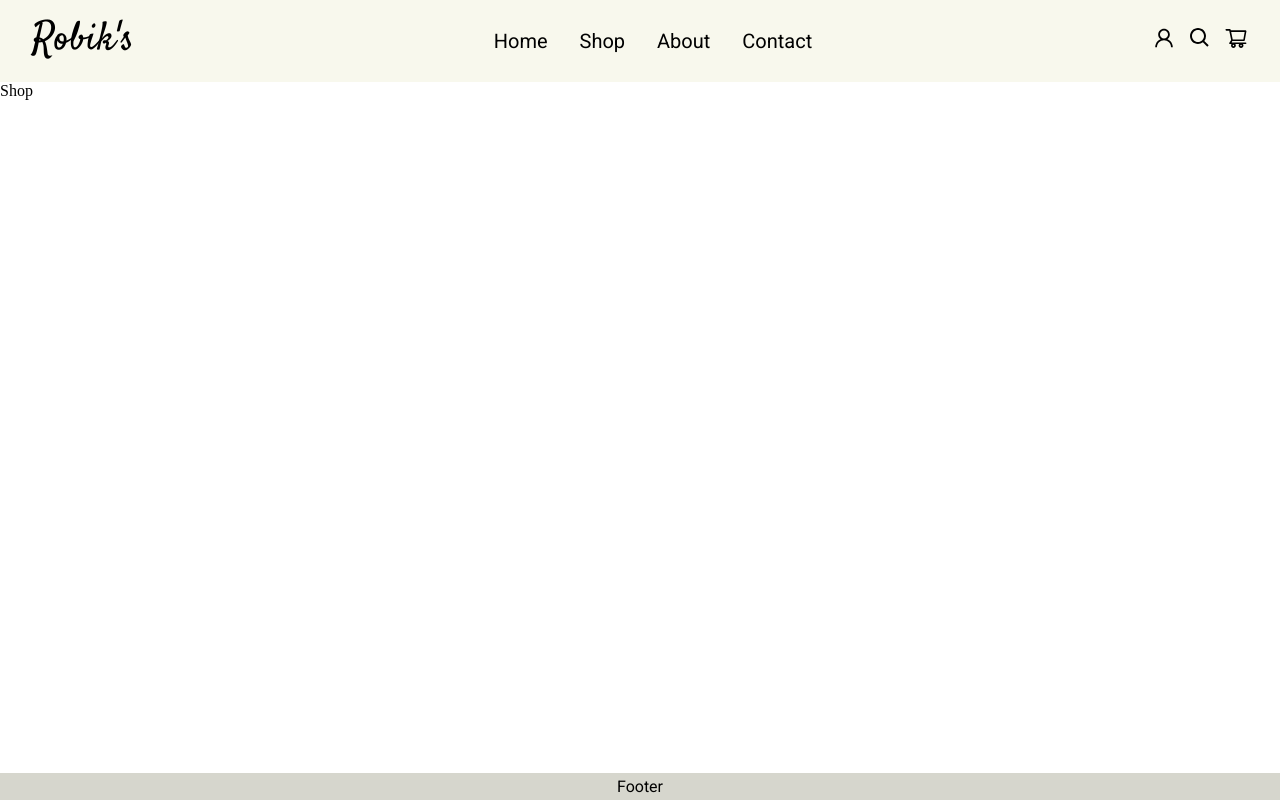
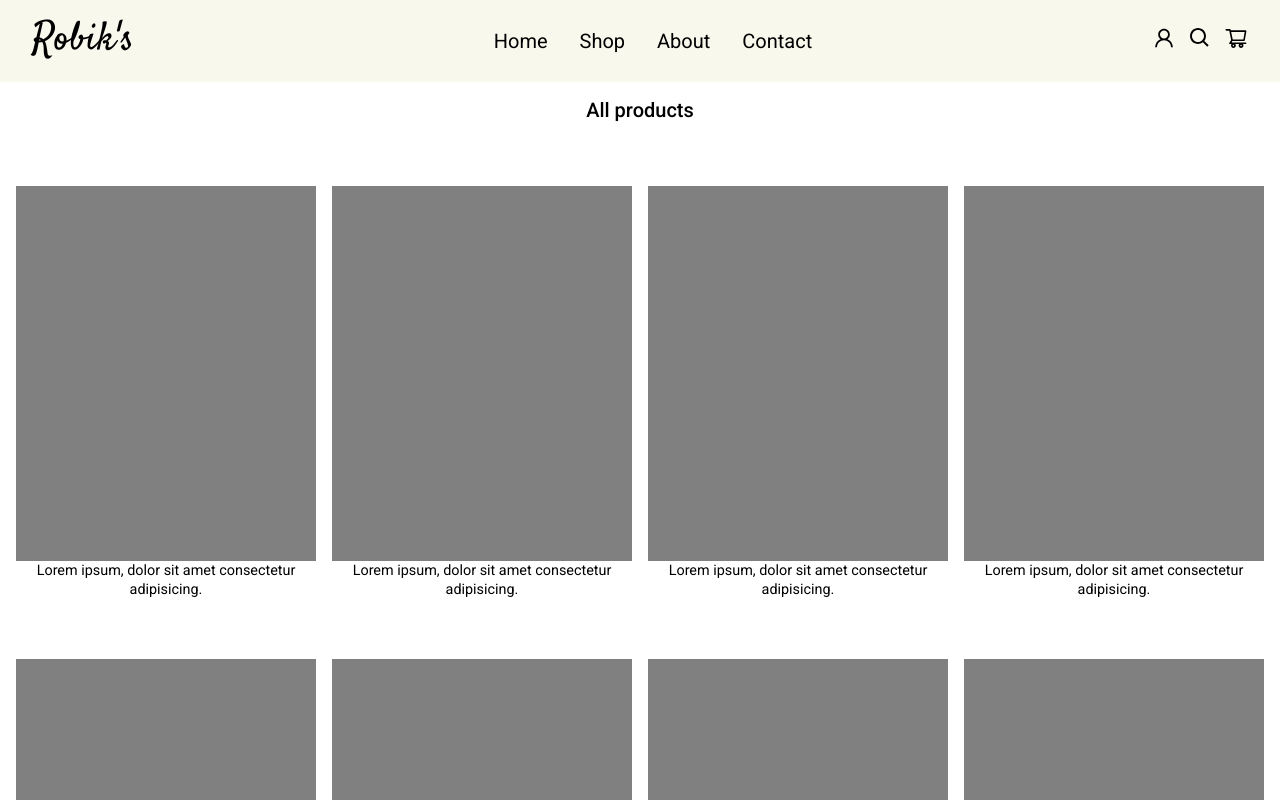
Before and after one commit to robertMrsc/eShop, a React (Create React App) app: page /shop in a window 1280 px wide. Shown: the top 800 px of the page. Built offline with nearby package versions, Linux system fonts and the light colour scheme.

Commit message:
Added store page

```diff
--- a/src/Shop.tsx
+++ b/src/Shop.tsx
@@ -1,10 +1,22 @@
 import React from 'react';
-import {useNavigate} from 'react-router-dom'
+import {useNavigate} from 'react-router-dom';
+import './styles/Shop.scss'
 
 const Shop:React.FC = () => {
-
+    const list:number[]=[1,2,3,4,5,6,7,8]
   return (
-    <div>Shop</div>
+    <div className='shop-container'>
+        <p className='product-category'>All products</p>
+        <div className="shop-content">
+            {list.map((item)=>{
+                return <article className='shop-product'>
+                    <div className='shop-product-image'>
+                    </div>
+                    <p className='shop-product-text'>Lorem ipsum, dolor sit amet consectetur adipisicing.</p>
+                </article>
+            })}
+        </div>
+    </div>
   )
 }
 
--- a/src/styles/Shop.scss
+++ b/src/styles/Shop.scss
@@ -0,0 +1,56 @@
+@import url('https://fonts.googleapis.com/css2?family=Roboto:wght@400;500&family=Satisfy&display=swap');
+$base-font: 'Roboto';
+$logo-font: 'Satisfy';
+$base-bg-color: #f8f8ed;
+.shop-container{
+    padding-block: 1rem;
+    font-family: $base-font;
+    .product-category{
+        text-align: center;
+        font-size: 1.25rem;
+        font-weight: 500;
+    }
+        .shop-content{
+            padding-inline:1rem;
+            padding-top: 4rem;
+            display: grid;
+            gap: 1rem;
+            grid-template-columns: repeat(4, 1fr);
+            .shop-product{
+                display: flex;
+                flex-direction: column;
+                justify-content: center;
+                align-items: center;
+                padding-bottom:2.75rem;
+
+                .shop-product-image{
+                    width: 100%;
+                    background-color: gray;
+                    aspect-ratio: 1/1.25;
+                    background-size: cover;
+
+                }
+                .shop-product-text{
+                    text-align: center;
+                    font-size: 0.9rem;
+                    line-height: 1.2rem;
+                }
+            }
+        }
+
+}
+
+@media(max-width:965px){
+    .shop-container{
+        .shop-content{
+            grid-template-columns: repeat(3,1fr);
+        }
+    }
+}
+@media(max-width:665px){
+    .shop-container {
+            .shop-content {
+                grid-template-columns: repeat(2, 1fr);
+            }
+        }
+}
--- a/src/styles/index.scss
+++ b/src/styles/index.scss
@@ -9,6 +9,7 @@
   padding: 0;
   text-decoration: none;
   list-style: none;
+  box-sizing: border-box;
 }
 
 .App{
```
